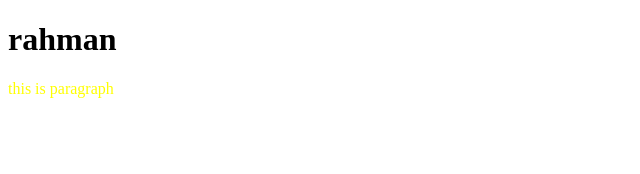
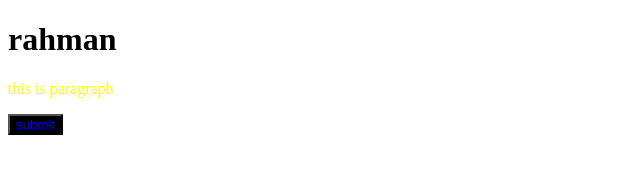
Before and after one commit to mohdrahman2624/rahman_demo, a plain HTML site: page index.html in a window 1280 px wide. Shown: the whole page, without its empty margins (0-640 px from the left). Drawn offline with Linux system fonts and the light colour scheme.

Commit message:
buton add

```diff
--- a/index.html
+++ b/index.html
@@ -11,5 +11,7 @@
     <h1>rahman</h1>
 
 <p>this is paragraph</p>
+
+<button>submit</button>
 </body>
 </html>
--- a/style.css
+++ b/style.css
@@ -1,3 +1,8 @@
 p{
     color: yellow;
 }
+
+button{
+    color: blue;
+    background-color: black;
+}
```
Also changed, not shown: 1 other file.
